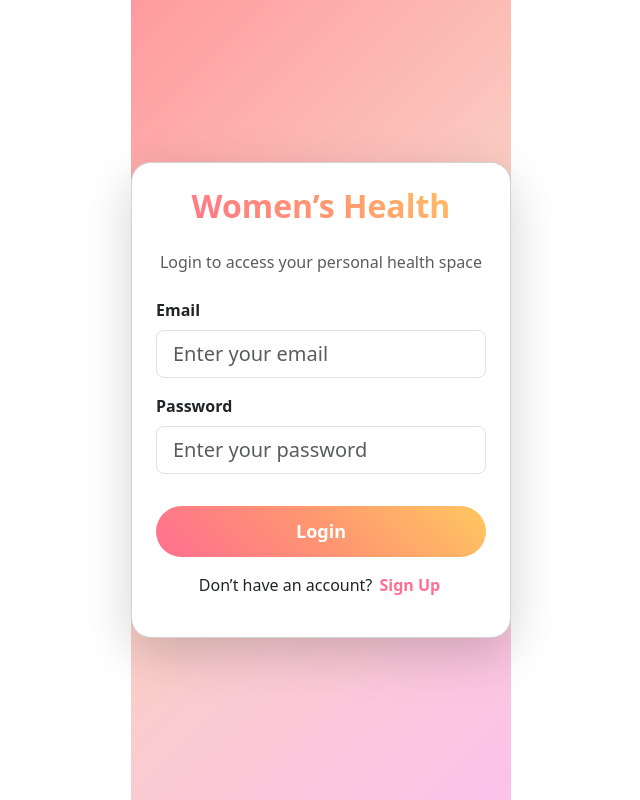
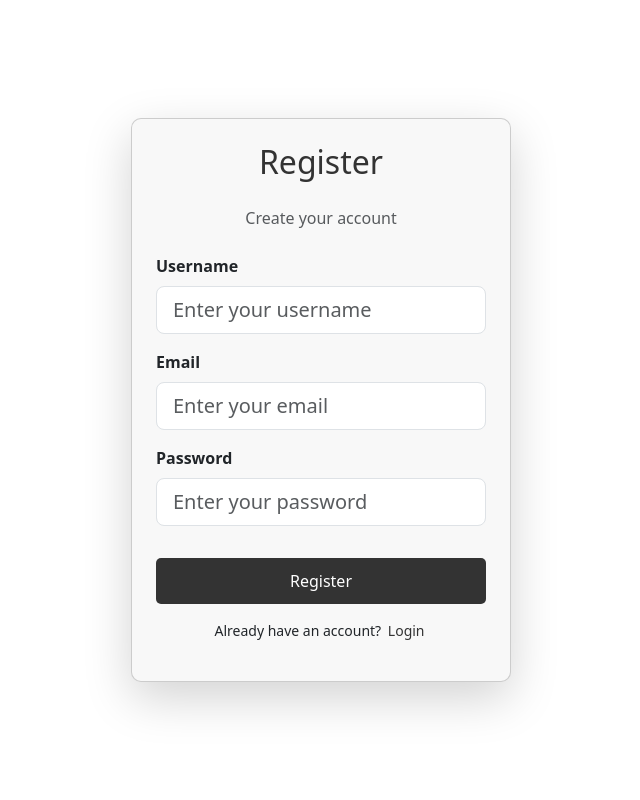
Before and after one commit to mmaa0050/FIT5032-ASS1, a Vue app: page / in a window 1280 px wide. Both pictures are taken after a click on the link "Sign Up". Shown: the whole page, without its empty margins (129-769 px from the left). Built offline with nearby package versions, Linux system fonts and the light colour scheme.

Commit message:
Update Login.vue and add Register.vue

```diff
--- a/src/App.vue
+++ b/src/App.vue
@@ -1,11 +1,20 @@
 <template>
-  <Login />
+  <div>
+    <Login v-if="currentPage === 'login'" @go-register="currentPage = 'register'" />
+    <Register v-else @go-login="currentPage = 'login'" />
+  </div>
 </template>
 
 <script>
+import { ref } from 'vue'
 import Login from './components/Login.vue'
+import Register from './components/Register.vue'
 
 export default {
-  components: { Login },
+  components: { Login, Register },
+  setup() {
+    const currentPage = ref('login')
+    return { currentPage }
+  },
 }
 </script>
--- a/src/components/Login.vue
+++ b/src/components/Login.vue
@@ -30,14 +30,14 @@
           />
         </div>
 
-        <!-- Button -->
+        <!-- Login Button -->
         <button type="submit" class="btn btn-login w-100 mt-3">Login</button>
       </form>
 
-      <!-- Link to Register (future use) -->
+      <!-- Link to Register -->
       <p class="text-center mt-3">
         Don’t have an account?
-        <a href="#" class="register-link">Sign Up</a>
+        <a href="#" class="register-link" @click.prevent="$emit('go-register')">Sign Up</a>
       </p>
     </div>
   </div>
--- /dev/null
+++ b/src/components/Register.vue
@@ -0,0 +1,92 @@
+<template>
+  <div
+    class="d-flex justify-content-center align-items-center vh-100"
+    style="background-color: #fff"
+  >
+    <div
+      class="card shadow-lg p-4 text-dark"
+      style="width: 380px; border-radius: 10px; background-color: #f8f8f8"
+    >
+      <h2 class="text-center mb-4" style="color: #333">Register</h2>
+      <p class="text-center text-muted mb-4">Create your account</p>
+
+      <form @submit.prevent="registerUser">
+        <!-- Username -->
+        <div class="mb-3">
+          <label class="form-label fw-bold">Username</label>
+          <input
+            type="text"
+            v-model="username"
+            class="form-control form-control-lg"
+            placeholder="Enter your username"
+            required
+          />
+        </div>
+
+        <!-- Email -->
+        <div class="mb-3">
+          <label class="form-label fw-bold">Email</label>
+          <input
+            type="email"
+            v-model="email"
+            class="form-control form-control-lg"
+            placeholder="Enter your email"
+            required
+          />
+        </div>
+
+        <!-- Password -->
+        <div class="mb-3">
+          <label class="form-label fw-bold">Password</label>
+          <input
+            type="password"
+            v-model="password"
+            class="form-control form-control-lg"
+            placeholder="Enter your password"
+            required
+            minlength="6"
+          />
+        </div>
+
+        <!-- Register Button -->
+        <button
+          type="submit"
+          class="btn w-100 mt-3"
+          style="background-color: #333; color: white; border-radius: 5px; padding: 10px"
+        >
+          Register
+        </button>
+      </form>
+
+      <!-- Link to Login -->
+      <p class="text-center mt-3" style="font-size: 14px">
+        Already have an account?
+        <a href="#" style="color: #333; text-decoration: none" @click.prevent="$emit('go-login')"
+          >Login</a
+        >
+      </p>
+    </div>
+  </div>
+</template>
+
+<script setup>
+import { ref } from 'vue'
+
+const username = ref('')
+const email = ref('')
+const password = ref('')
+
+function registerUser() {
+  if (!username.value || !email.value || !password.value) {
+    alert('Please fill all fields')
+    return
+  }
+  console.log('Registered:', username.value, email.value, password.value)
+  alert(`User ${username.value} registered successfully!`)
+  username.value = ''
+  email.value = ''
+  password.value = ''
+}
+</script>
+
+<style scoped></style>
```
